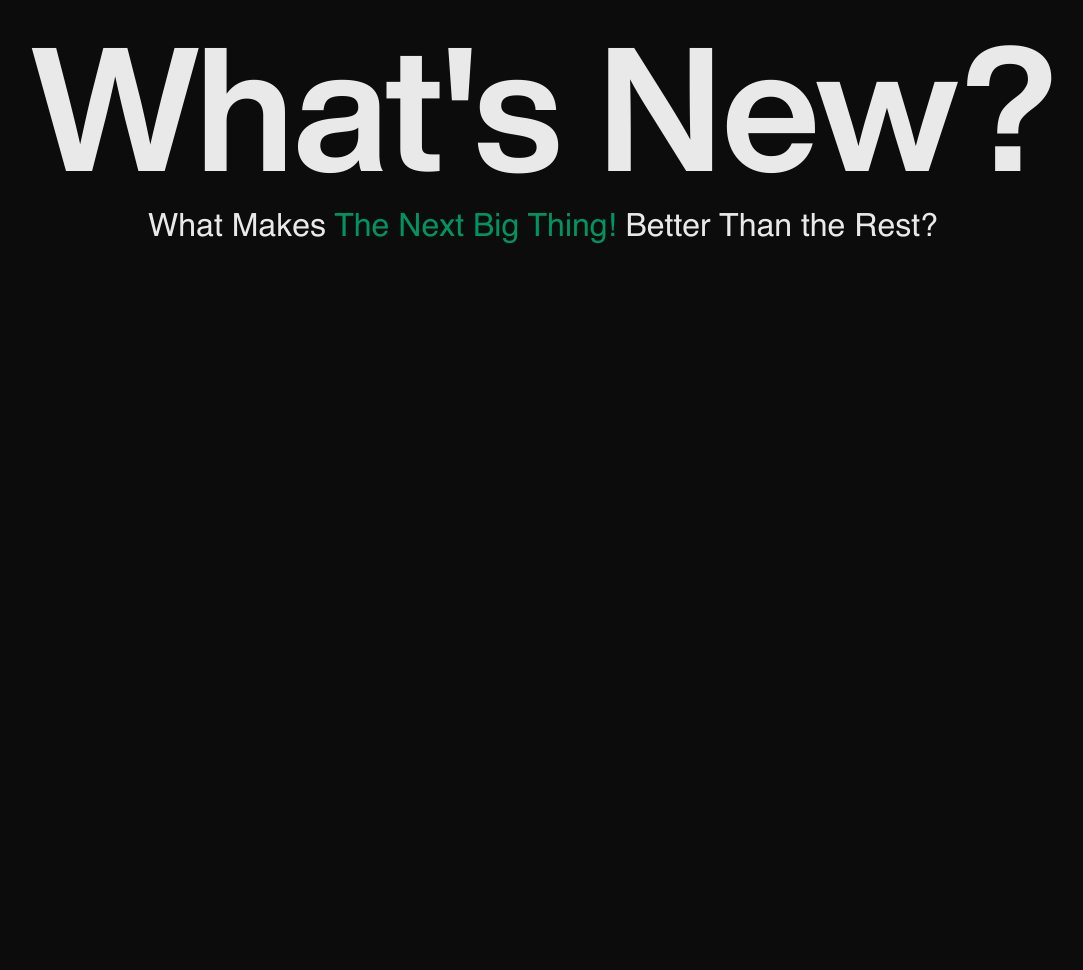
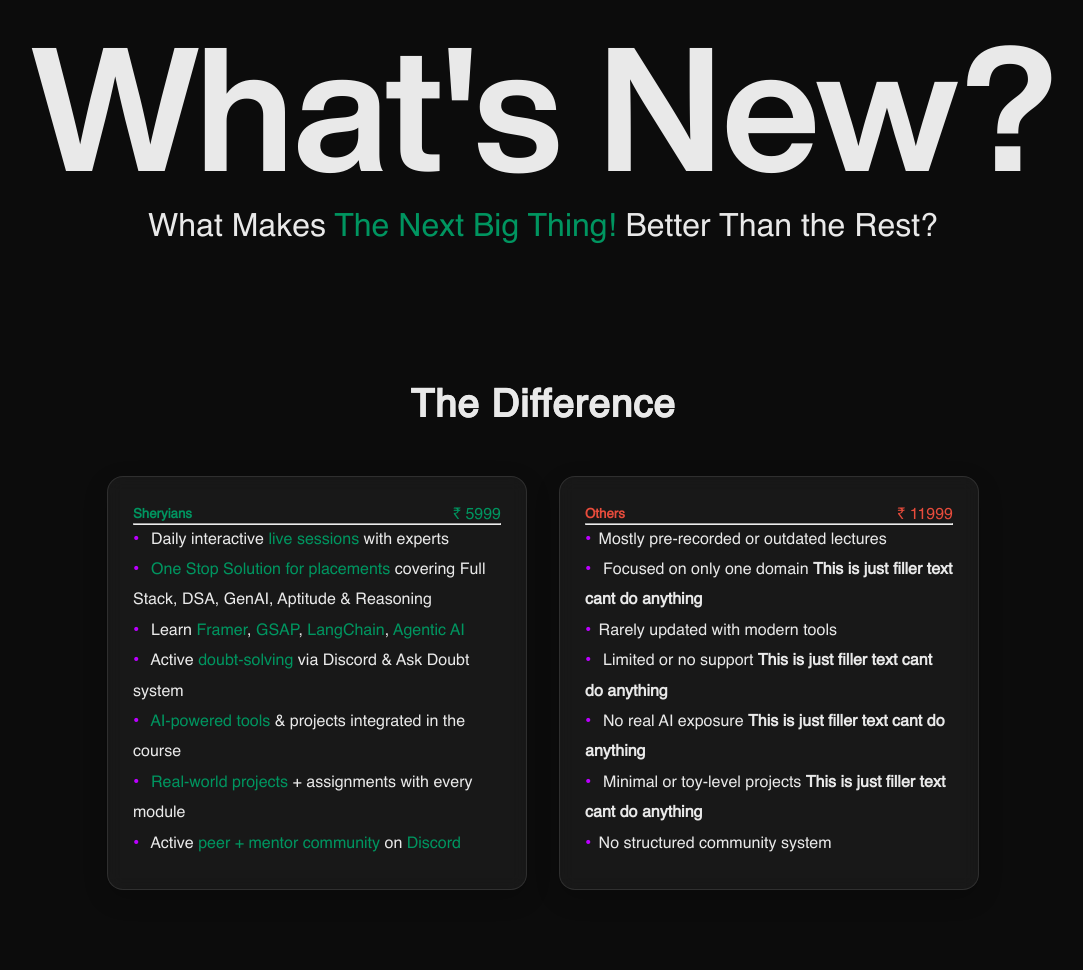
Before and after one commit to pankajbaria712/responsive-web-projects, a plain HTML site: page 01-cohort2-page-clone/index.html in a window 1280 px wide. Shown: the part 2028-2998 px from the top of the page, without its empty margins (97-1180 px from the left). Before the commit the page ends 2335 px from the top, so only its background shows below. Drawn offline with nearby package versions, Linux system fonts and the light colour scheme.

Commit message:
section-04 Done

```diff
--- a/01-cohort2-page-clone/index.html
+++ b/01-cohort2-page-clone/index.html
@@ -107,6 +107,86 @@
           the Rest?
         </h3>
       </section>
+      <section class="section-04">
+        <div class="title">
+          <h4>The Difference</h4>
+        </div>
+        <div class="cards">
+          <div class="card card-01">
+            <div class="card-title">
+              <h5 class="green">Sheryians</h5>
+              <p><span class="green">₹ 5999</span></p>
+            </div>
+            <hr />
+
+            <div class="card-body">
+              <ul>
+                <li>
+                  Daily interactive
+                  <span class="green">live sessions</span> with experts
+                </li>
+                <li>
+                  <span class="green">One Stop Solution for placements</span>
+                  covering Full Stack, DSA, GenAI, Aptitude &amp; Reasoning
+                </li>
+                <li>
+                  Learn <span class="green">Framer</span>,
+                  <span class="green">GSAP</span>,
+                  <span class="green">LangChain</span>,
+                  <span class="green">Agentic AI</span>
+                </li>
+                <li>
+                  Active <span class="green">doubt-solving</span> via Discord
+                  &amp; Ask Doubt system
+                </li>
+                <li>
+                  <span class="green">AI-powered tools</span> &amp; projects
+                  integrated in the course
+                </li>
+                <li>
+                  <span class="green">Real-world projects</span> + assignments
+                  with every module
+                </li>
+                <li>
+                  Active
+                  <span class="green">peer + mentor community</span> on
+                  <span class="green">Discord</span>
+                </li>
+              </ul>
+            </div>
+          </div>
+          <div class="card card-02">
+            <div class="card-title">
+              <h5>Others</h5>
+              <p><span>₹ 11999</span></p>
+            </div>
+            <hr />
+            <div class="card-body">
+              <ul>
+                <li>Mostly pre-recorded or outdated lectures</li>
+                <li>
+                  Focused on only one domain
+                  <b>This is just filler text cant do anything</b>
+                </li>
+                <li>Rarely updated with modern tools</li>
+                <li>
+                  Limited or no support
+                  <b>This is just filler text cant do anything</b>
+                </li>
+                <li>
+                  No real AI exposure
+                  <b>This is just filler text cant do anything</b>
+                </li>
+                <li>
+                  Minimal or toy-level projects
+                  <b>This is just filler text cant do anything</b>
+                </li>
+                <li>No structured community system</li>
+              </ul>
+            </div>
+          </div>
+        </div>
+      </section>
     </main>
   </body>
 </html>
--- a/01-cohort2-page-clone/style.css
+++ b/01-cohort2-page-clone/style.css
@@ -347,6 +347,115 @@
   white-space: nowrap;
 }
 
+/* ***************Section-04 (Enhanced)***************** */
+.section-04 {
+  padding: 80px 8%;
+  font-family: "halva", sans-serif;
+  /* background: var(--b); fallback if dark theme */
+  color: #fff;
+  position: relative;
+  overflow: hidden;
+}
+
+/* Decorative light gradient behind cards (optional glow) */
+.section-04::before {
+  content: "";
+  position: absolute;
+  inset: 0;
+  pointer-events: none;
+}
+
+/* Title */
+.section-04 .title {
+  font-size: clamp(1.8rem, 3vw, 3.5rem);
+  text-align: center;
+  padding-bottom: 50px;
+  font-weight: 700;
+  letter-spacing: 1px;
+  background: linear-gradient(to right, #fff, #a0a0a0);
+  -webkit-background-clip: text;
+  background-clip: text;
+  color: transparent;
+  position: relative;
+}
+
+.section-04 .cards .card .card-title {
+  display: flex;
+  align-items: center;
+  justify-content: space-between;
+}
+.section-04 .cards .card-02 .card-title h5 {
+  color: #e74c3c;
+}
+.section-04 .cards .card-02 .card-title p span {
+  color: #e74c3c;
+}
+
+/* Cards container */
+.section-04 .cards {
+  display: flex;
+  align-items: stretch;
+  justify-content: center;
+  flex-wrap: wrap;
+  gap: 2rem;
+}
+
+/* Card design */
+.section-04 .cards .card {
+  flex: 1 1 320px;
+  max-width: 420px;
+  background: rgba(255, 255, 255, 0.05);
+  border: 1px solid rgba(255, 255, 255, 0.1);
+  border-radius: 16px;
+  padding: 30px 25px;
+  box-shadow: 0 8px 24px rgba(0, 0, 0, 0.2);
+  backdrop-filter: blur(8px);
+  -webkit-backdrop-filter: blur(8px);
+  transition: all 0.4s ease;
+  transform: translateY(0);
+}
+
+/* Hover animation */
+.section-04 .cards .card:hover {
+  transform: translateY(-10px);
+  background: rgba(255, 255, 255, 0.08);
+  box-shadow: 0 12px 32px rgba(0, 0, 0, 0.3);
+  border-color: rgba(255, 255, 255, 0.25);
+}
+
+/* Card text list */
+.section-04 .cards .card ul {
+  list-style: none;
+  font-size: 1rem;
+  line-height: 1.9;
+  margin: 0;
+  padding: 0;
+  color: rgba(255, 255, 255, 0.85);
+}
+
+/* optional bullet effect */
+.section-04 .cards .card ul li::before {
+  content: "•";
+  color: #bb00ff;
+  margin-right: 8px;
+  font-weight: bold;
+}
+
+/* Responsive tweaks */
+@media (max-width: 768px) {
+  .section-04 {
+    padding: 60px 5%;
+  }
+  .section-04 .cards {
+    flex-direction: column;
+    align-items: center;
+  }
+  .section-04 .cards .card {
+    width: 100%;
+    max-width: 90%;
+  }
+}
+
 /* ***************Tab View styles***************** */
 
 @media (max-width: 1300px) {
```
